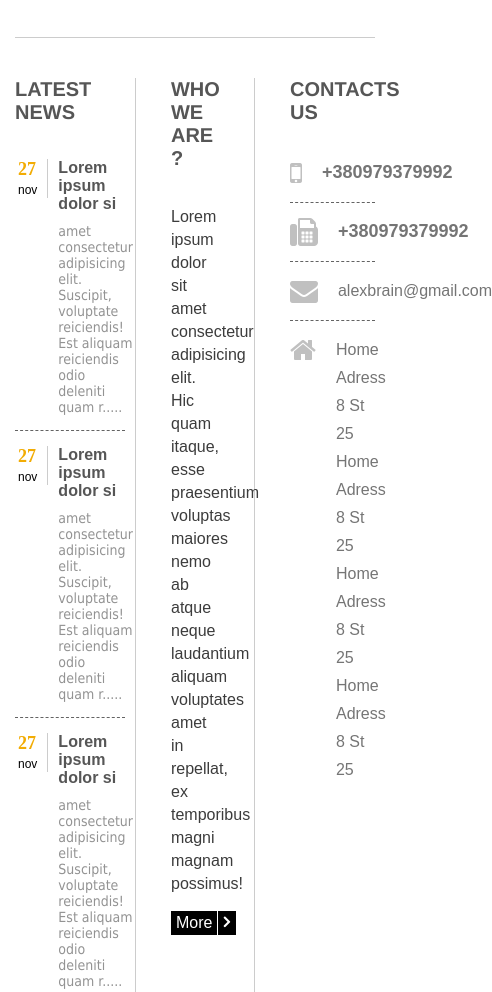
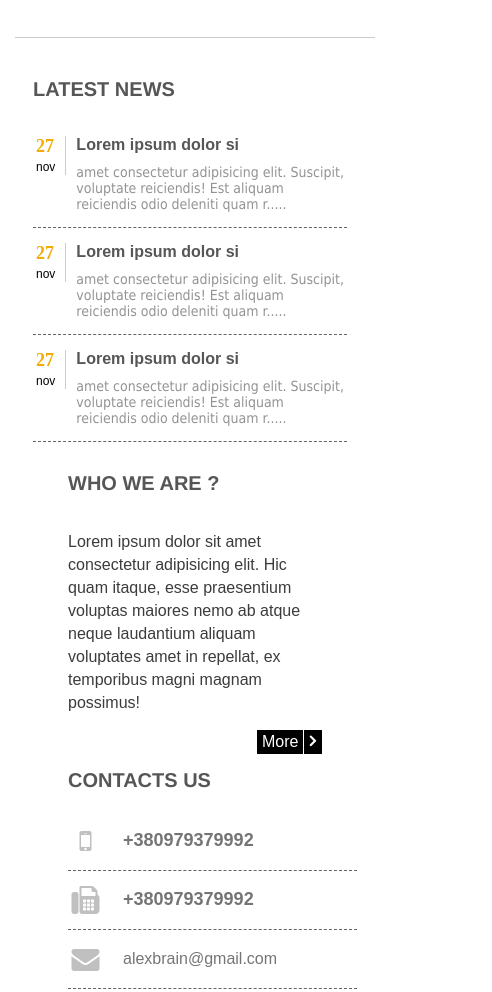
Before and after one commit to 777666-ctrl/project_html, a plain HTML site: page index.html in a window 390 px wide. Shown: the part 679-1671 px from the top of the page, 492 px wide, since content can reach past the window. Drawn offline with Linux system fonts and the light colour scheme.

Commit message:
Create_info

```diff
--- a/style.css
+++ b/style.css
@@ -144,6 +144,7 @@ li {
     padding-bottom: 40px;
     margin-bottom: 40px;
     border-bottom: 1px solid #ccc;
+    align-items: flex-start;
 }
 
 .banners__title {
@@ -260,6 +261,8 @@ li {
 
 .info {
     display: flex;
+    flex-wrap: wrap;
+    justify-content: center;
 }
 
 .info__contacts, .info__about, .info__news {
@@ -414,6 +417,27 @@ li {
 
 }
 
+@media(max-width: 830px) {
+  .info__contacts, .info__about, .info__news {
+      width: 50%;
+
+  }
+.info__about {
+    border: none;
+
+}
+
+.info__contacts {
+    margin-top: 15px;
+}
+
+
+
+
+}
+
+
+
 
 @media(max-width: 700px) {
 
@@ -478,4 +502,14 @@ li {
         font-size: 24px;
     }
 
+    .info__contacts, .info__about, .info__news {
+        width: 90%;
+
+    }
+
+
+    .info__about {
+        margin-top: 15px;
+    }
+
 }
```
